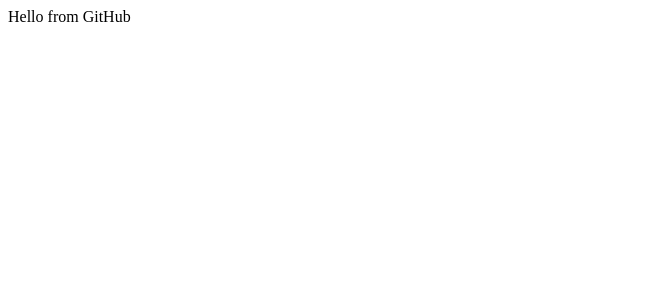
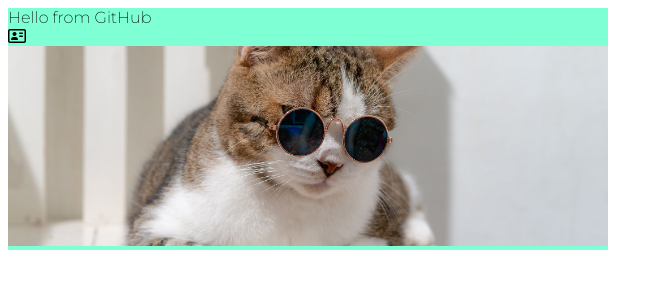
Before and after one commit to zhanna-k/sk-training, a plain HTML site: page index.html in a window 1280 px wide. Shown: the whole page, without its empty margins (0-663 px from the left). Drawn offline with Linux system fonts and the light colour scheme.

Commit message:
Added training5

```diff
--- a/css/style.css
+++ b/css/style.css
@@ -0,0 +1,27 @@
+:root {
+    --size-div: 600px;
+}
+
+div {
+    font-family: 'Montserrat', sans-serif;
+    background-color: aquamarine;
+    width: var(--size-div);
+    overflow: visible;
+}
+
+p {
+    width: 300px;
+}
+
+div img {
+    width: var(--size-div);
+    height: 200px;
+    object-fit: cover;
+}
+
+@media only screen and (max-width: 600px) {
+
+    div {
+        background-color: yellow;
+    }
+}
--- a/index.html
+++ b/index.html
@@ -4,9 +4,14 @@
     <meta charset="UTF-8">
     <meta name="viewport" content="width=device-width, initial-scale=1.0">
     <title>Document</title>
+    <link rel="preconnect" href="https://fonts.gstatic.com">
+    <link href="https://fonts.googleapis.com/css2?family=Montserrat:ital,wght@0,200;1,200&display=swap" rel="stylesheet">
     <link rel="stylesheet" href="css/style.css">
+    <script src="https://kit.fontawesome.com/503b8d4513.js" crossorigin="anonymous"></script>
 </head>
 <body>
     <div>Hello from GitHub</div>
+    <div><i class="far fa-address-card"></i></div>
+    <div><img src="images/cat.jpg" alt="Cat"></div>
 </body>
 </html>
```
Also changed, not shown: images/cat.jpg (added).
